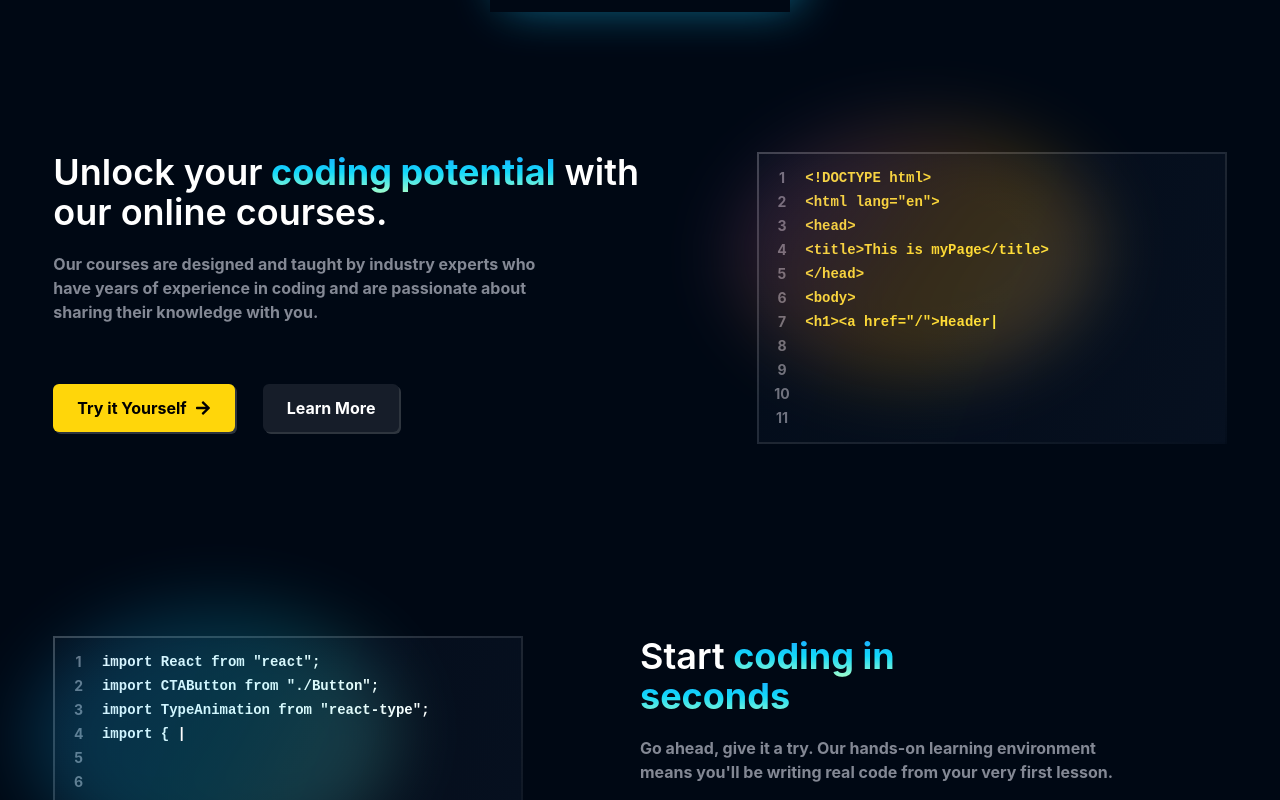
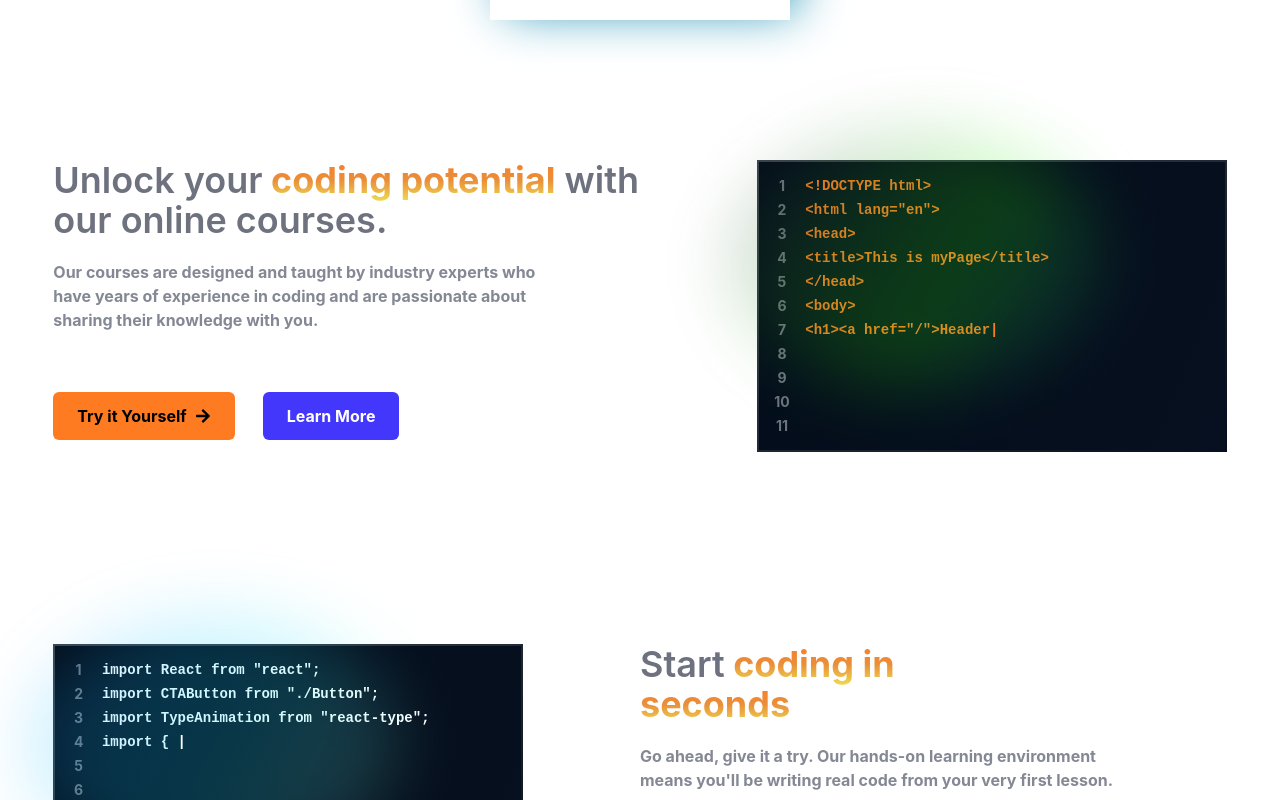
Before and after one commit to BimalKanxa/learnyverse, a React (Create React App) app: page / in a window 1280 px wide. Shown: the part 620-1420 px from the top of the page. Built offline with nearby package versions, Linux system fonts and the light colour scheme; no server answers; grey boxes are pictures that could not be loaded.

Commit message:
changing the home UI

```diff
--- a/src/App.css
+++ b/src/App.css
@@ -61,9 +61,9 @@ details > summary::-webkit-details-marker {
   top: calc(50% - 257.05px / 2 - 47.47px);
   background: linear-gradient(
     123.77deg,
-    #8a2be2 -6.46%,
-    #ffa500 59.04%,
-    #f8f8ff 124.53%
+    #260149 -6.46%,
+    #2bff00 59.04%,
+    #0000ff 124.53%
   );
   opacity: 0.2;
   filter: blur(34px);
--- a/src/App.js
+++ b/src/App.js
@@ -40,7 +40,7 @@ function App() {
 
 
   return (
-   <div className="w-screen min-h-screen bg-richblack-900 flex flex-col font-inter relative">
+   <div className="w-screen min-h-screen bg-white flex flex-col font-inter relative">
     <Navbar/>
     <Routes>
       <Route path="/" element={<Home/>} />
--- a/src/components/common/Navbar.jsx
+++ b/src/components/common/Navbar.jsx
@@ -47,7 +47,7 @@ function Navbar() {
 
   return (
     <div
-      className={`flex h-14 items-center justify-center border-b-[1px] border-b-richblack-700 ${
+      className={`flex h-16 items-center justify-center border-b-[1px] border-b-richblack-700 ${
         location.pathname !== "/" ? "bg-richblack-800" : ""
       } transition-all duration-200`}
     style={{backgroundColor:"rgb(69,10,10)"}}>
--- a/src/components/core/HomePage/Button.jsx
+++ b/src/components/core/HomePage/Button.jsx
@@ -6,7 +6,7 @@ const Button = ({ children, active, linkto }) => {
     <Link to={linkto}>
       <div
         className={`text-center text-[13px] sm:text-[16px] px-6 py-3 rounded-md font-bold shadow-[2px_2px_0px_0px_rgba(255,255,255,0.18)] ${
-          active ? "bg-yellow-50 text-black " : "bg-richblack-800"
+          active ? "bg-[#ff7b22] text-black " : "bg-[#4437fc]"
         } hover:shadow-none hover:scale-95 transition-all duration-200 `}
       >
         {children}
--- a/src/components/core/HomePage/CodeBlocks.jsx
+++ b/src/components/core/HomePage/CodeBlocks.jsx
@@ -41,7 +41,7 @@ const CodeBlocks = ({
       </div>
 
       {/* Section 2 */}
-      <div className="h-fit code-border flex flex-row py-3 text-[10px] sm:text-sm leading-[18px] sm:leading-6 relative w-[100%] lg:w-[470px]">
+      <div className="h-fit code-border flex flex-row py-3 text-[10px] sm:text-sm leading-[18px] sm:leading-6 relative w-[100%] lg:w-[470px] bg-richblack-900">
         {backgroundGradient}
         {/* Indexing */}
         <div className="text-center flex flex-col   w-[10%] select-none text-richblack-400 font-inter font-bold ">
--- a/src/components/core/HomePage/HighlightText.jsx
+++ b/src/components/core/HomePage/HighlightText.jsx
@@ -2,7 +2,7 @@ import React from "react";
 
 const HighlightText = ({text}) => {
   return (
-    <span className="bg-gradient-to-b from-[#1FA2FF] via-[#12D8FA] to-[#A6FFCB] text-transparent bg-clip-text font-bold">
+    <span className="bg-gradient-to-b from-[#ff7b22] via-[#e98e3a] to-[#eede52] text-transparent bg-clip-text font-bold">
       {" "}
       {text}
     </span>
--- a/src/pages/Community.jsx
+++ b/src/pages/Community.jsx
@@ -41,7 +41,7 @@ function Community() {
             <div class="relative w-full min-w-[200px] h-10 flex gap-4">
               <input
                 class="outline outline-1 rounded-xl px-4 outline-gray-100"
-                placeholder=" "
+                placeholder="search topics"
               />
               <button class="bg-[#777] hover:bg-[#888] text-white font-bold py-2 px-4 rounded flex items-center justify-center">
                 New
--- a/src/pages/Home.jsx
+++ b/src/pages/Home.jsx
@@ -36,7 +36,7 @@ function Home() {
         </Link>
 
         {/* Heading */}
-        <div data-aos="fade-right" className="text-center text-4xl font-semibold">
+        <div data-aos="fade-right" className="text-center text-4xl font-semibold text-richblack-400">
           Empower Your Future with
           <HighlightText text={"Coding Skills"} />
         </div>
@@ -83,7 +83,7 @@ function Home() {
           <CodeBlocks
             position={"lg:flex-row"}
             heading={
-              <div data-aos="fade-right" className="text-4xl font-semibold">
+              <div data-aos="fade-right" className="text-4xl font-semibold text-richblack-400">
                 Unlock your
                 <HighlightText text={"coding potential"} /> with our online
                 courses.
@@ -102,7 +102,7 @@ function Home() {
               link: "/signup",
               active: false,
             }}
-            codeColor={"text-yellow-25"}
+            codeColor={"text-[#ff7b22]"}
             codeblock={`<!DOCTYPE html>\n <html lang="en">\n<head>\n<title>This is myPage</title>\n</head>\n<body>\n<h1><a href="/">Header</a></h1>\n<nav> <a href="/one">One</a> <a href="/two">Two</a> <a href="/three">Three</a>\n</nav>\n</body>`}
             backgroundGradient={<div className="codeblock1 absolute"></div>}
           />
@@ -113,7 +113,7 @@ function Home() {
           <CodeBlocks
             position={"lg:flex-row-reverse"}
             heading={
-              <div data-aos="fade-left" className="w-[100%] text-4xl font-semibold lg:w-[50%]">
+              <div data-aos="fade-left" className="w-[100%] text-4xl font-semibold lg:w-[50%] text-richblack-400">
                 Start
                 <HighlightText text={"coding in seconds"} />
               </div>
```
